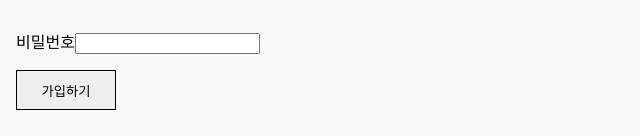
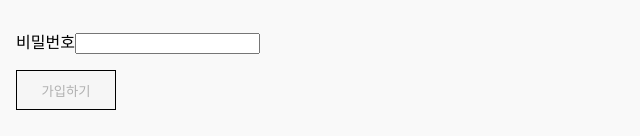
Before and after one commit to Taak-e/wanted-pre-onboarding-fe, a React (Create React App) app: page /signup in a window 1280 px wide. Shown: the part 166-302 px from the top of the page, without its empty margins (0-640 px from the left). Built offline with nearby package versions, Linux system fonts and the light colour scheme.

Commit message:
Commit. 06
회원가입 유효성검사 기능 구현 완료

2022.08.23
Commit by Taak-e

```diff
--- a/src/page/SignUp.js
+++ b/src/page/SignUp.js
@@ -12,7 +12,7 @@ export default function SignUp (props) {
   });
   const { userId, userPwd } = input;
 
-  const inputData = (e) => {
+  const handleInput = (e) => {
     const { name, value } = e.target;
     setInput({
       ...input,
@@ -28,7 +28,7 @@ export default function SignUp (props) {
     e.preventDefault();
     signUp(data).then((res) => {
       console.log(res.data);
-      // localStorage.setItem("accessToken", res.data.access_token);
+
     });
   };
 
@@ -44,7 +44,7 @@ export default function SignUp (props) {
           <input
             name="userId"
             type="text"
-            onChange={inputData}
+            onChange={handleInput}
             value={userId}
           />
         </Grid>
@@ -54,12 +54,16 @@ export default function SignUp (props) {
           <input
             name="userPwd"
             type="password"
-            onChange={inputData}
+            onChange={handleInput}
             value={userPwd}
           />
         </Grid>
 
-        <Button onClick={submit}>
+
+        <Button
+          onClick={submit}
+          // 버튼 비활성화를 통한 유효성 검사
+          disabled={userId.includes("@") !== true || userPwd.length < 8 }>
           가입하기
         </Button>
       </Grid>
```
